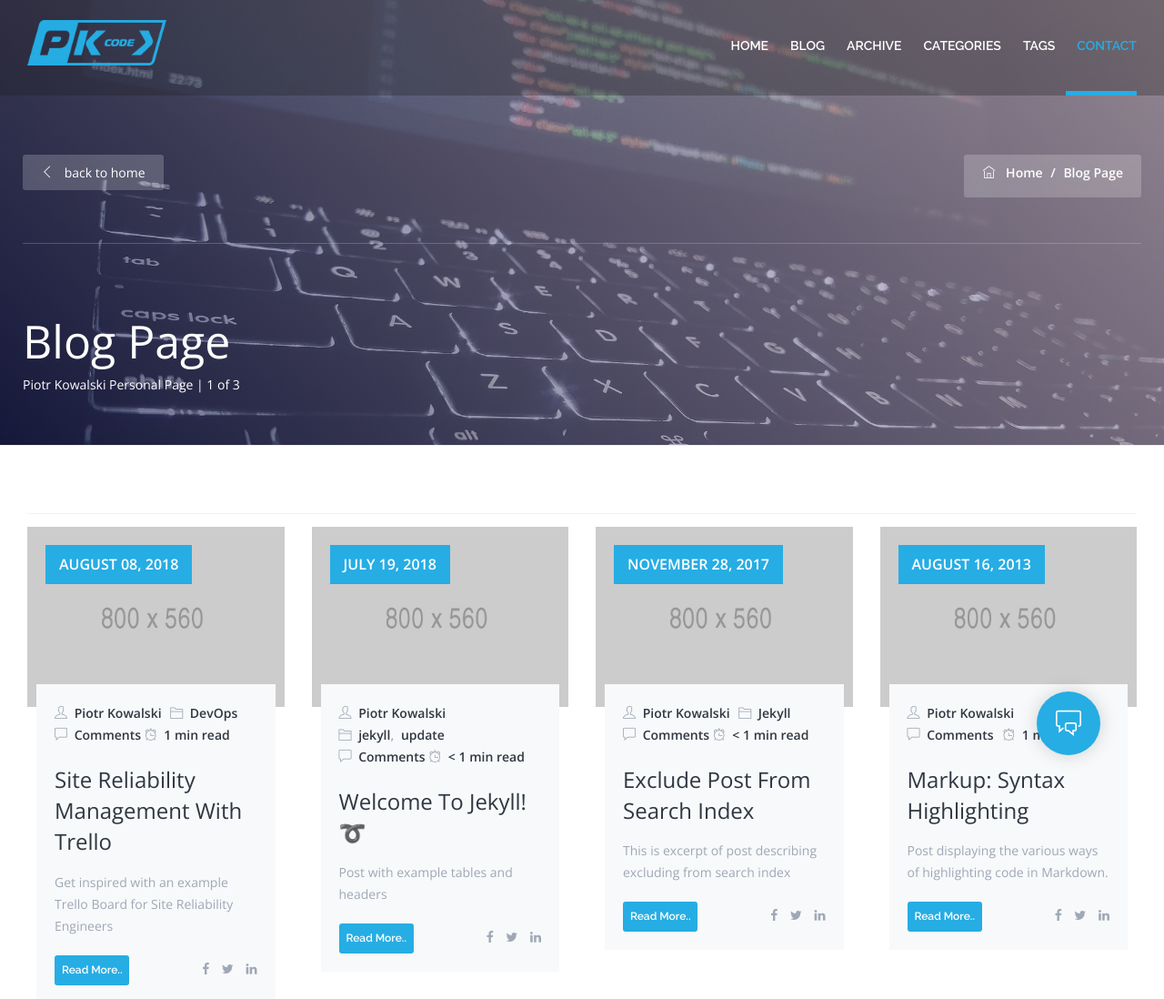
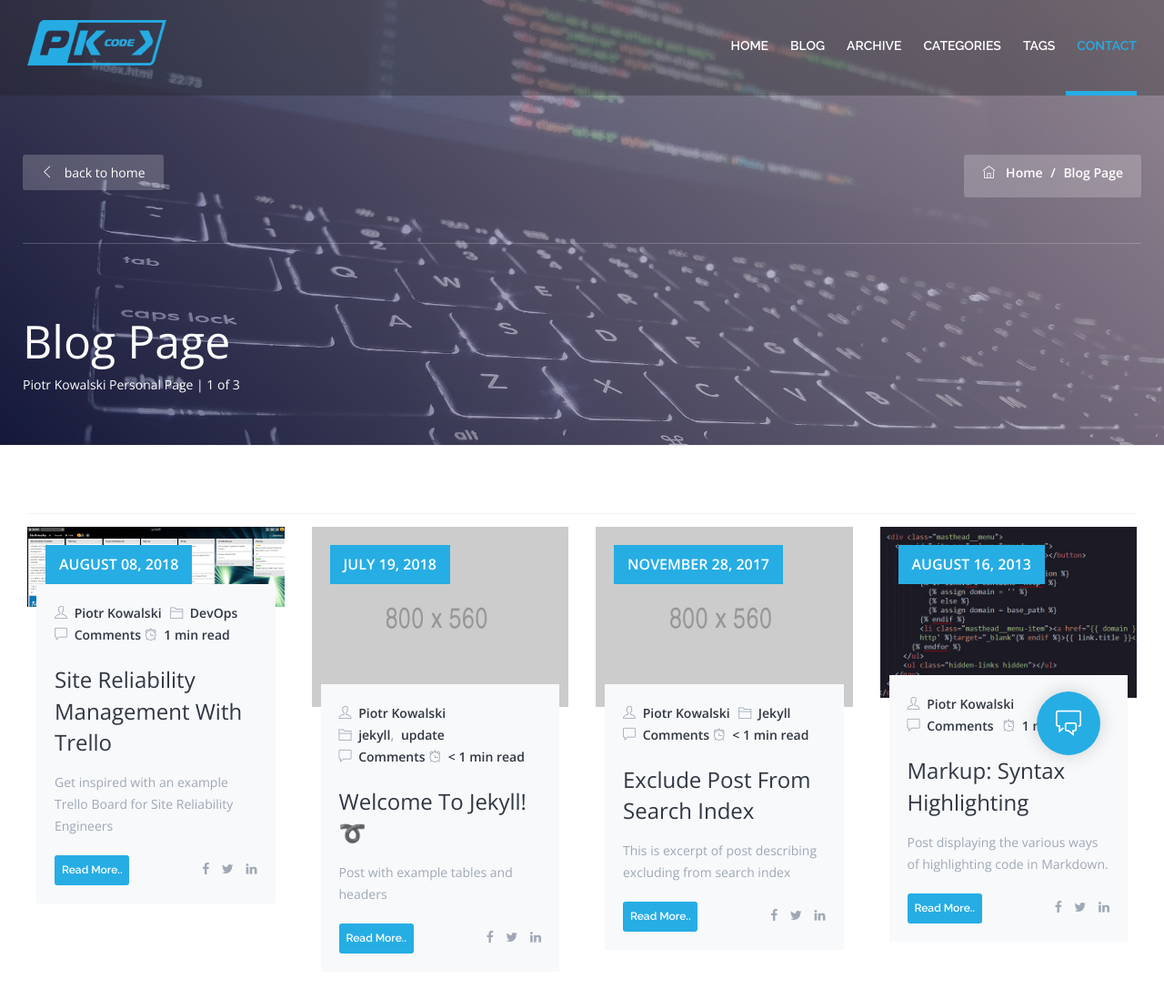
Before and after one commit to bitroniq/bitroniq.github.io, a Jekyll site: the page built from blog/index.html, in a window 1280 px wide. Shown: the top 1098 px of the page at 91% size. Built offline with Jekyll 4.4.1, drawn with Linux system fonts in a browser that asks for light colours; the list of posts is cut into pages by our own code; comment, search, counter and statistics services are not loaded; grey boxes are pictures that could not be loaded.

Commit message:
Fixed #36 Posts Teasers - added Liquid Markdown functions to select Teaser Image and put in place

```diff
--- a/_includes/post-excerpt.html
+++ b/_includes/post-excerpt.html
@@ -1,7 +1,27 @@
+{% comment %}<!-- post image teaser assignment - similar to default-head-seo.html -->{% endcomment %}
+
+{%- assign post_large_image = post.header.og_image | default: post.header.overlay_image | default: post.header.image -%}
+{%- unless post_large_image contains '://' -%}
+  {%- assign post_large_image = post_large_image | absolute_url -%}
+{%- endunless -%}
+{%- assign post_large_image = post_large_image | escape -%}
+
+{%- assign post_teaser_image = post.header.teaser | default: site.og_image -%}
+{%- unless post_teaser_image contains '://' -%}
+  {%- assign post_teaser_image = post_teaser_image | absolute_url -%}
+{%- endunless -%}
+{%- assign post_teaser_image = post_teaser_image | escape -%}
+
     <div class="col-lg-3 col-md-6 col-sm-6">
       <div class="blog-block">
         <div class="blog-image">
-          <img class="img-responsive" src="/assets/images/blog/01.jpg" alt="">
+          {% if post_large_image %}
+            <img class="img-responsive" src="{{ post_large_image }}" alt="Post Large Teaser 800x560">
+          {% elsif post_teaser_image %}
+            <img class="img-responsive" src="{{ post_teaser_image }}" alt="Post Teaser 800x560">
+          {% else %}
+            <img class="img-responsive" src="{{ site.baseurl}}/assets/images/blog/01.jpg" alt="Post Teaser Placeholder 800x560">
+          {% endif %}
           <div class="blog-date">
             <span><time datetime="{{ post.date | date: "%Y-%m-%d" }}">{{ post.date | date: "%B %d, %Y" }}</time></span>
           </div>
@@ -12,7 +32,7 @@
             {% if site.category_archive.type and post.categories[0] %}
               {% include post-excerpt-category.html %}
             {% endif %}
-            <p><span class="ti-comment"></span> <a href="{{ post.url }}#disqus_thread" data-disqus-identifier="{{ post.id }}" class="page-scroll">Comments</a></p>
+            <p><span class="ti-comment"></span> <a href="{{ post.url }}#disqus_thread" data-disqus-identifier="{{ post.id }}" class="post.scroll">Comments</a></p>
             {% if post.read_time %}<p><span class="ti-alarm-clock"></span>{% include read-time.html %}</p>{% endif %}
           </div>
           <div class="blog-content">
```
